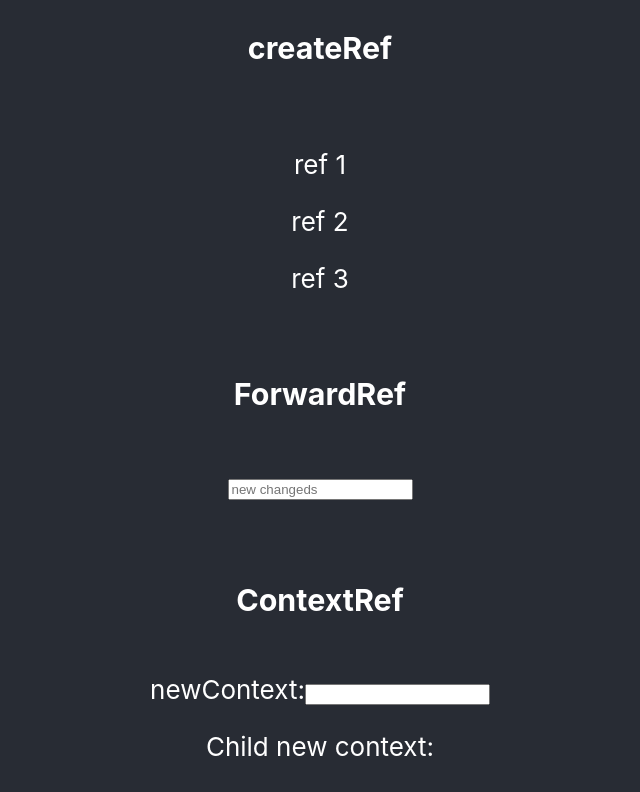
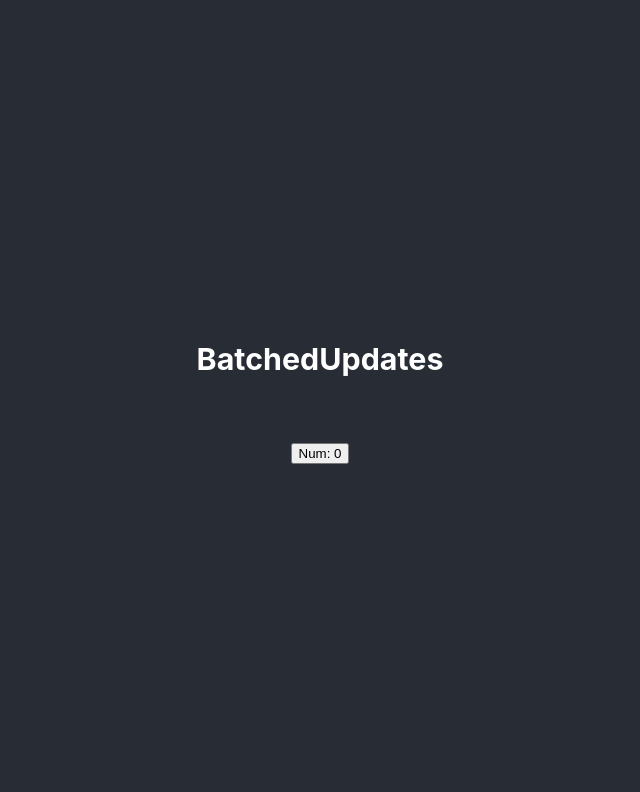
Before and after one commit to YanPanMichael/react-source-demo, a React app: page / in a window 1280 px wide. Shown: the top 792 px of the page, without its empty margins (320-960 px from the left). Built offline with nearby package versions, Linux system fonts and the light colour scheme.

Commit message:
batchedUpdates

```diff
--- a/src/App.js
+++ b/src/App.js
@@ -7,6 +7,7 @@ import ChildrenDemo from "./demos/children/index";
 import SuspenseDemo from "./demos/suspense/demo2/index";
 import Suspense1Demo from "./demos/suspense/demo1/index";
 import UseMemoDemo from "./demos/useMemo/useMemo";
+import BatchedUpdatesDemo from "./demos/batchedUpdates/batchedUpdates";
 import "./App.css";
 
 class App extends Component {
@@ -14,7 +15,7 @@ class App extends Component {
     return (
       <div className="App">
         <header className="App-header">
-          <h3>createRef</h3>
+          {/* <h3>createRef</h3>
           <p>
             <RefDemo />
           </p>
@@ -48,6 +49,11 @@ class App extends Component {
           <h3>UseMemoDemo</h3>
           <p>
             <UseMemoDemo />
+          </p> */}
+
+          <h3>BatchedUpdates</h3>
+          <p>
+            <BatchedUpdatesDemo />
           </p>
         </header>
       </div>
--- /dev/null
+++ b/src/demos/batchedUpdates/batchedUpdates.js
@@ -0,0 +1,43 @@
+import React from "react";
+import { unstable_batchedUpdates as batchedUpdates } from "react-dom";
+
+export default class BatchedUpdatesDemo extends React.Component {
+  state = {
+    number: 0
+  };
+
+  handleClick = () => {
+    // 主动batchedUpdates
+    // setTimeout(() => {
+    //   batchedUpdates(() => this.counterNumber());
+    // }, 0); // 0, 0, 0
+
+    // setTimeout中没有‘batchedUpdates’
+    // setTimeout(() => {
+    //   this.counterNumber();
+    // }, 0); // 1, 2, 3
+
+    // // 直接setState, react事件处理函数自带‘batchedUpdates’
+    this.counterNumber(); // 0, 0, 0
+  };
+
+  counterNumber() {
+    const num = this.state.number;
+    this.setState({
+      number: num + 1
+    }, () => {console.log(this.state.number+' after')});
+    console.log(this.state.number);
+    this.setState({
+      number: num + 2
+    }, () => {console.log(this.state.number+' after')});
+    console.log(this.state.number);
+    this.setState({
+      number: num + 3
+    }, () => {console.log(this.state.number+' after')});
+    console.log(this.state.number);
+  }
+
+  render() {
+    return <button onClick={this.handleClick}>Num: {this.state.number}</button>;
+  }
+}
```
